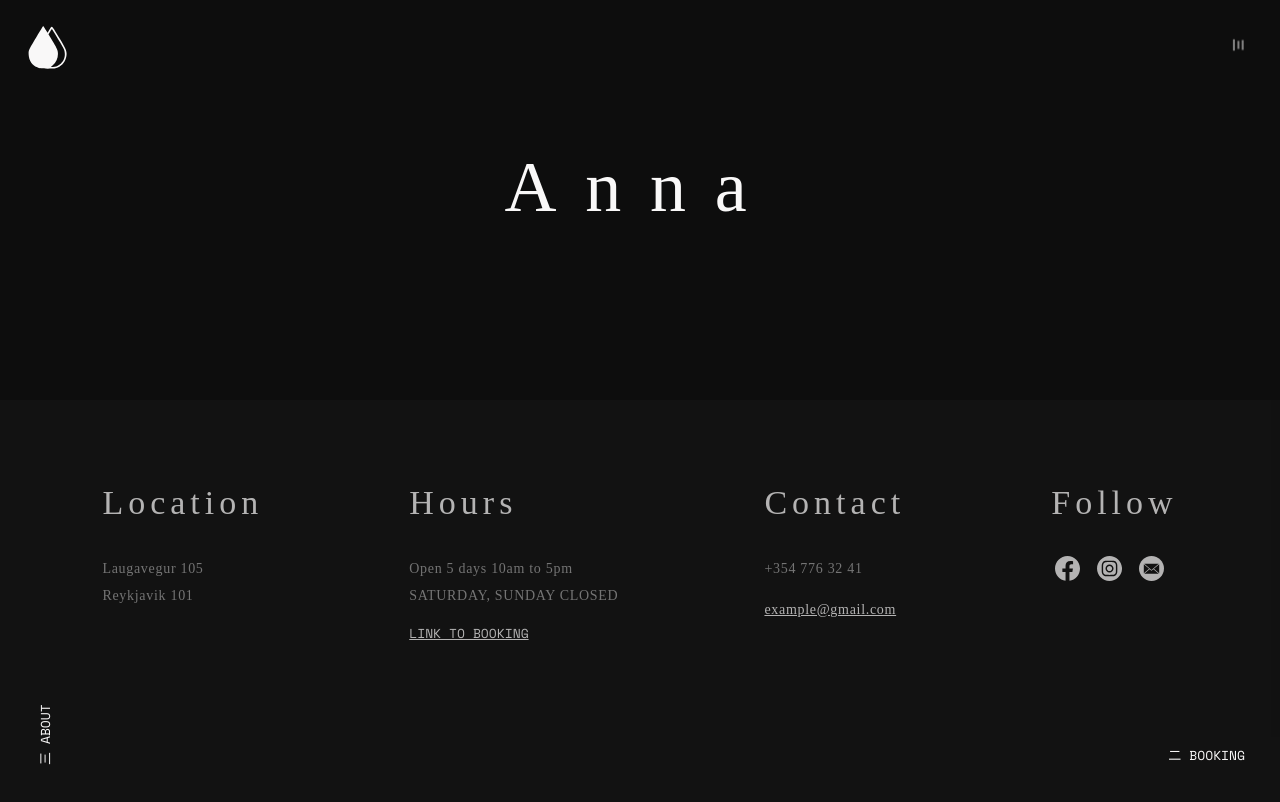
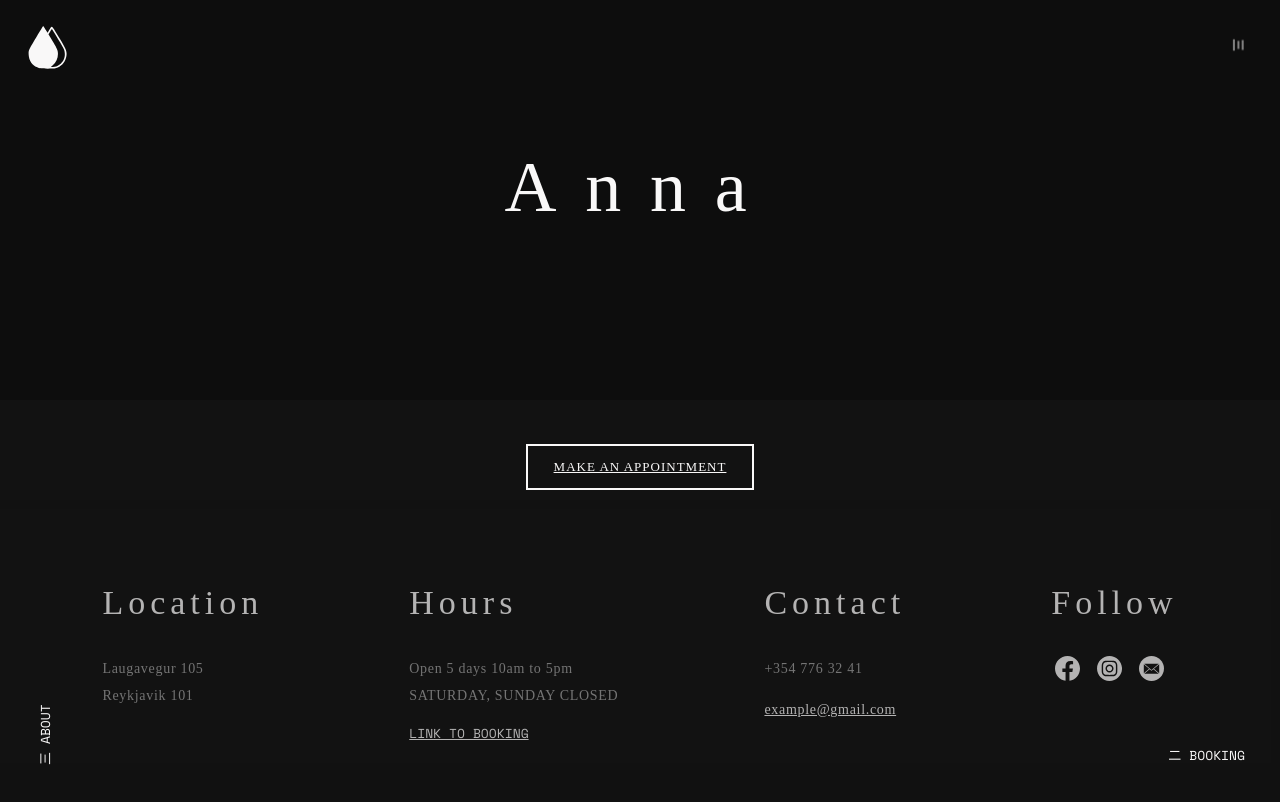
Before and after one commit to Ryjekk/Ethereal, a React (Create React App) app: page /artist in a window 1280 px wide. Shown: the top 802 px of the page. Built offline with nearby package versions, Linux system fonts and the light colour scheme; a web font is replaced by a local one.

Commit message:
adding btn

```diff
--- a/src/Components/PagesContents/Artist/ArtistPage/index.js
+++ b/src/Components/PagesContents/Artist/ArtistPage/index.js
@@ -1,10 +1,23 @@
 import React from "react";
 import ArtistHead from "../../../Contents/DivideComponent";
+import {Link} from "react-router-dom";
+import {OptionsLink} from "../../NotFoundPage/style";
+import DivBtn from "../../../UI/DivBtn";
+import {ArtBtnWrap} from "./style";
 
 const ArtistPage = () => {
     return (
         <div>
             <ArtistHead text={'Anna'}/>
+            <ArtBtnWrap>
+                <DivBtn>
+                    <Link to='/booking'>
+                        <OptionsLink>
+                            Make an appointment
+                        </OptionsLink>
+                    </Link>
+                </DivBtn>
+            </ArtBtnWrap>
         </div>
     )
 }
--- a/src/Components/PagesContents/Artist/ArtistPage/style.js
+++ b/src/Components/PagesContents/Artist/ArtistPage/style.js
@@ -1 +1,9 @@
 import styled from "styled-components";
+import {ArtistButtonWrapper} from "../ArtistContent/style";
+
+// TODO make universal parring 34px ?
+
+export const ArtBtnWrap = styled(ArtistButtonWrapper)`
+    justify-content: center;
+    padding-top: 34px;
+`;
```
